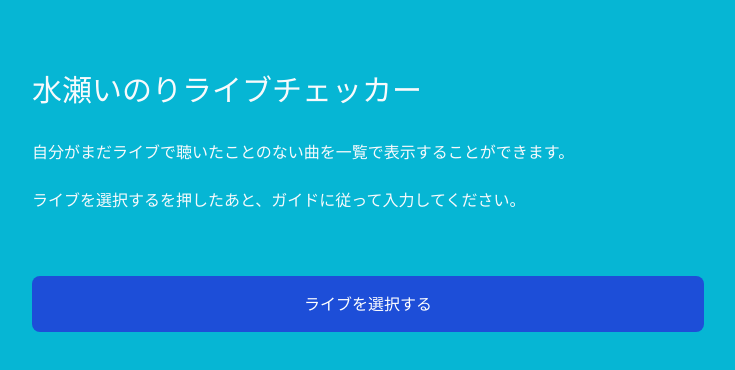
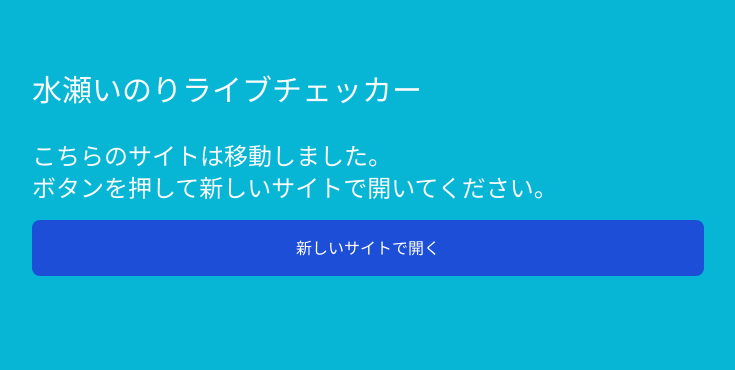
Before and after one commit to Suntory-Y-Water/inori-track, a Next.js app: page / in a window 1280 px wide. Shown: the top 370 px of the page, without its empty margins (272-1007 px from the left). Built offline with nearby package versions, Linux system fonts and the light colour scheme.

Commit message:
ページが変わったことを伝える文言を追加

```diff
--- a/src/app/page.tsx
+++ b/src/app/page.tsx
@@ -1,17 +1,25 @@
+'use client';
+import { redirect } from 'next/navigation';
 import Button from '@/components/Button';
 import Title from '@/components/Title';
 
 export default function Home() {
+  const redirectUrl = () => {
+    redirect('http://localhost:3000//live');
+  };
   return (
     <>
       <Title text='水瀬いのりライブチェッカー' titleFlag={false} />
-      <p className='mb-12 font-sans pb-12 text-base'>
-        自分がまだライブで聴いたことのない曲を一覧で表示することができます。
+      <p className='mb-12 font-sans text-2xl rounded-md'>
+        こちらのサイトは移動しました。
         <br />
-        <br />
-        ライブを選択するを押したあと、ガイドに従って入力してください。
+        ボタンを押して新しいサイトで開いてください。
       </p>
-      <Button text='ライブを選択する' color='primary' href='/live' />
+      <Button
+        text='新しいサイトで開く'
+        color='primary'
+        href='https://my-portfolio-rouge-phi.vercel.app/live-checker'
+      />
     </>
   );
 }
```
